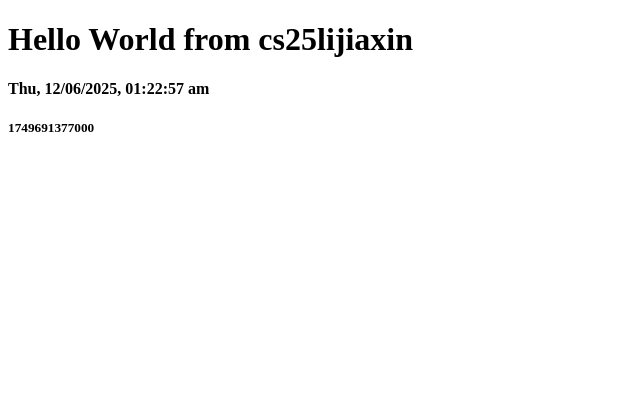
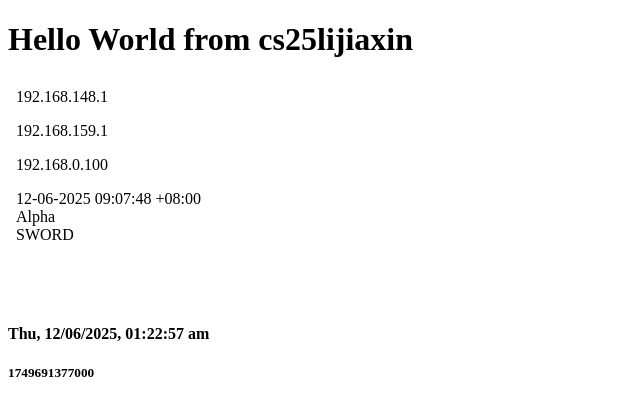
Before and after one commit to lijiaxin567/cs25lijiaxin, a plain HTML site: page docs/index.html in a window 1280 px wide. Shown: the whole page, without its empty margins (0-640 px from the left). Drawn offline with Linux system fonts and the light colour scheme.

Commit message:
ipaddresses index.html

```diff
--- a/docs/index.html
+++ b/docs/index.html
@@ -8,6 +8,10 @@
  <body>
  <h1>Hello World from cs25lijiaxin </h1>
  <!-- ipaddresses paste next line-->
+<div id="list">
+    <iframe width="400" height="220" src="./ipaddresses.html" frameborder="0">
+    </iframe>
+</div>
  <h4 id="id01">AAAA</h4>
  <h5 id="id02">AAAA</h5>
  </body>
```
